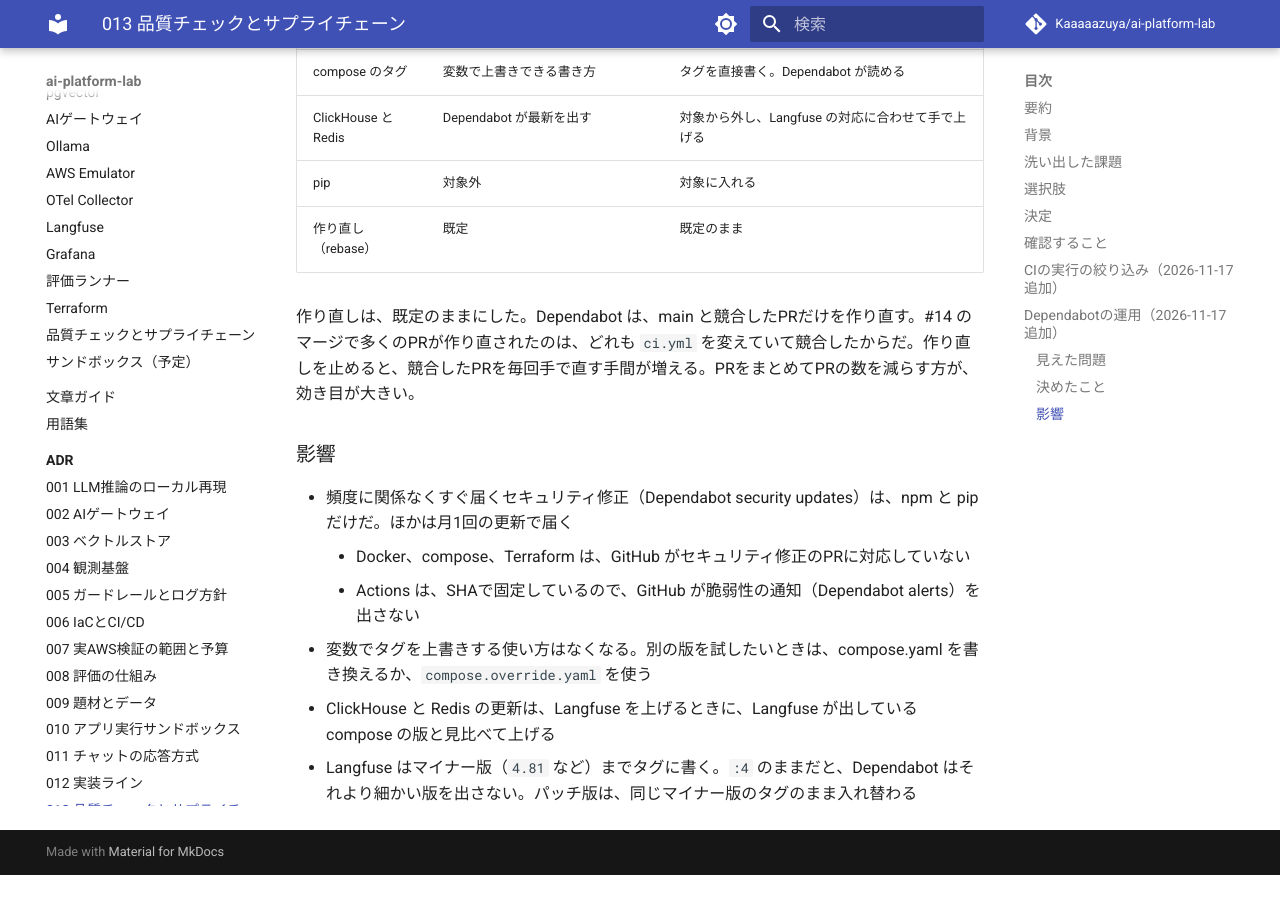
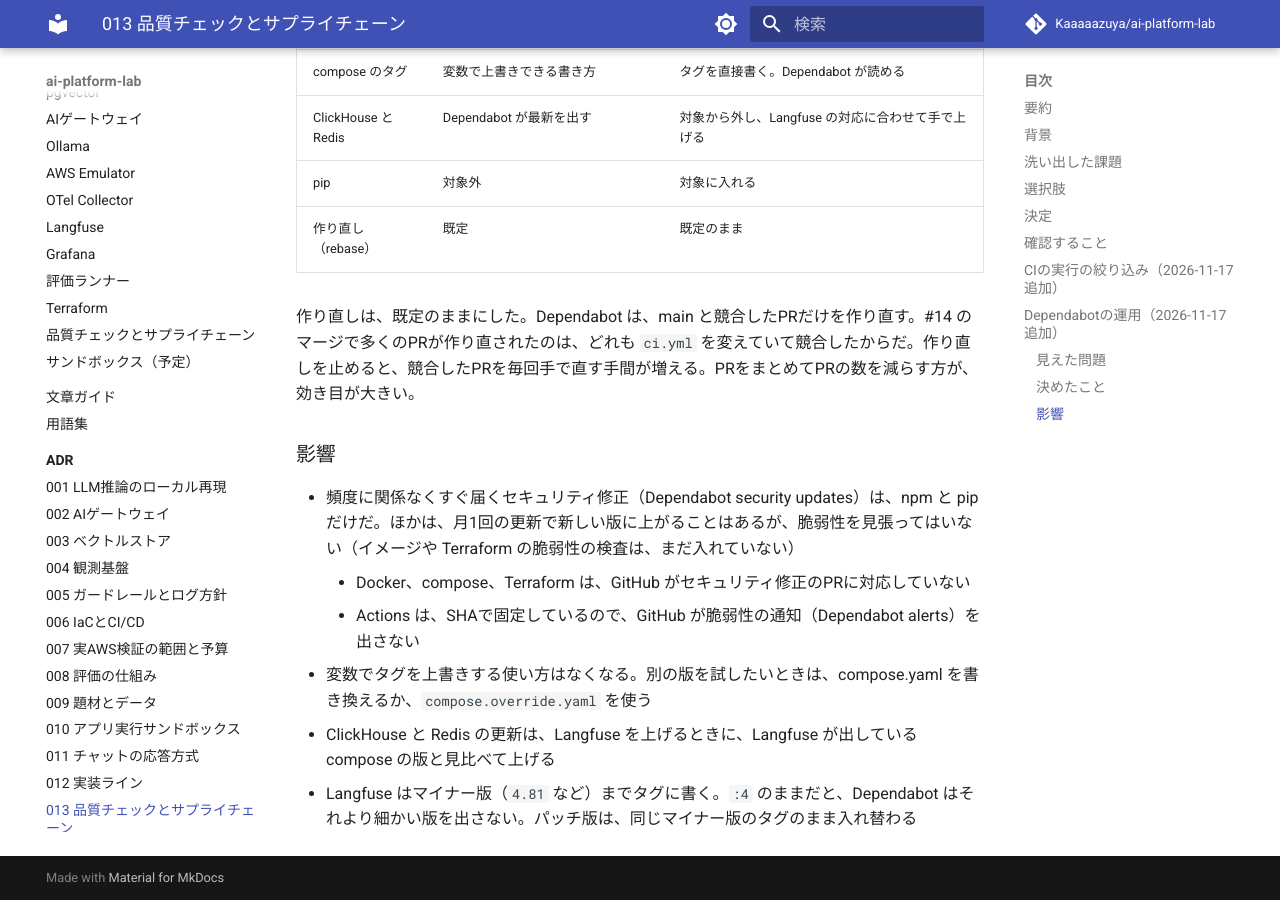
Before and after one commit to Kaaaaazuya/ai-platform-lab, an MkDocs documentation site: the page built from docs/adr/0013-dev-quality-supply-chain.md, in a window 1280 px wide and 900 px high, scrolled down 4930 px. Built offline with MkDocs 1.6.1 and Material for MkDocs 9.7.7, drawn with Linux system fonts in a browser that asks for light colours; comment, search, counter and statistics services are not loaded; before the commit the page ends 5805 px from its top, so only the background shows below that.

Commit message:
docs: state that only npm and pip are watched for vulnerabilities
Co-Authored-By: Claude Opus 5.5 <noreply@anthropic.com>
Claude-Session: https://claude.ai/code/session_01RvGuop5SsmDaHxnBm3XBxt

```diff
--- a/docs/adr/0013-dev-quality-supply-chain.md
+++ b/docs/adr/0013-dev-quality-supply-chain.md
@@ -137,7 +137,7 @@ M3までは型チェックとテスト、`terraform fmt` しかなく、リン
 
 ### 影響
 
-- 頻度に関係なくすぐ届くセキュリティ修正（Dependabot security updates）は、npm と pip だけだ。ほかは月1回の更新で届く
+- 頻度に関係なくすぐ届くセキュリティ修正（Dependabot security updates）は、npm と pip だけだ。ほかは、月1回の更新で新しい版に上がることはあるが、脆弱性を見張ってはいない（イメージや Terraform の脆弱性の検査は、まだ入れていない）
     - Docker、compose、Terraform は、GitHub がセキュリティ修正のPRに対応していない
     - Actions は、SHAで固定しているので、GitHub が脆弱性の通知（Dependabot alerts）を出さない
 - 変数でタグを上書きする使い方はなくなる。別の版を試したいときは、compose.yaml を書き換えるか、`compose.override.yaml` を使う
```
Also changed, not shown: docs/components/quality.md (+1 -1 lines), 1 other file.
